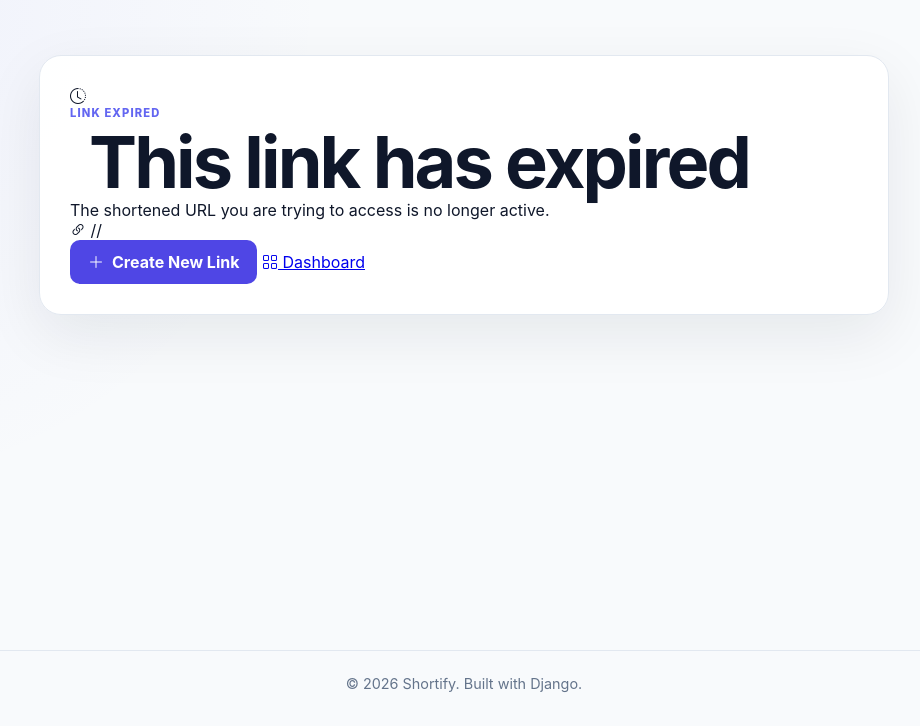
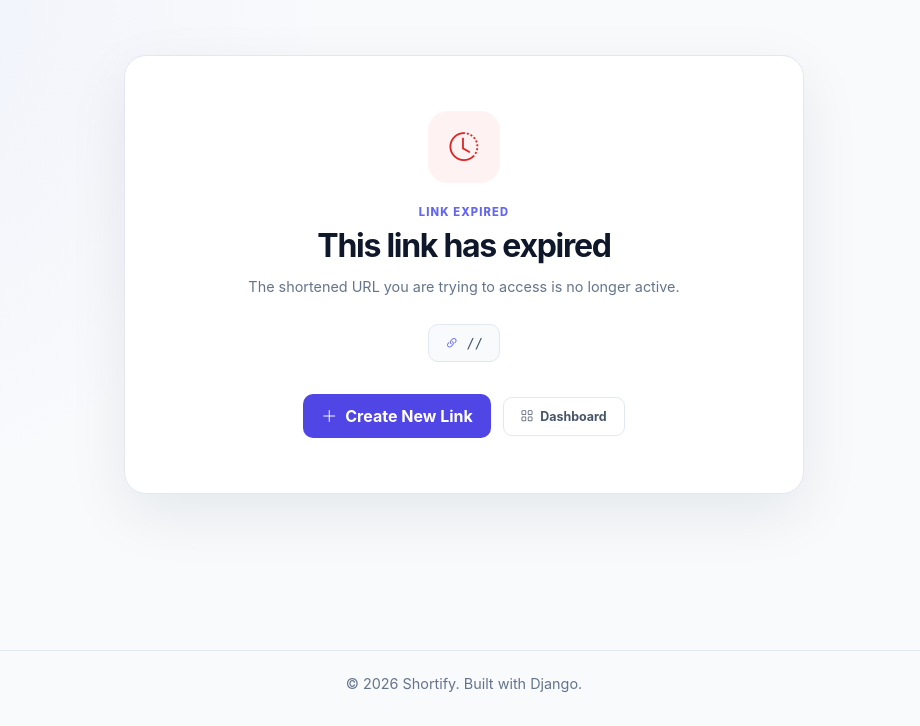
Before and after one commit to pokhrelsamir/Shortify, a Django app: template links/templates/links/expired.html in a window 1280 px wide. Shown: the part 74-800 px from the top of the page, without its empty margins (176-1096 px from the left). Run offline with Django 5.2, Linux system fonts and the light colour scheme; the template is opened without the code that fills it, so the values that code supplies are empty.

Commit message:
CSS to support expired.html

```diff
--- a/links/static/links/css/style.css
+++ b/links/static/links/css/style.css
@@ -2358,3 +2358,194 @@ h1 span {
     }
 
 }
+
+
+/* =========================================================
+   EXPIRED LINK PAGE
+========================================================= */
+
+.expired-card {
+    text-align: center;
+
+    max-width: 680px;
+
+    margin: 0 auto;
+
+    padding: 55px 40px;
+}
+
+
+.expired-icon {
+    display: flex;
+
+    align-items: center;
+    justify-content: center;
+
+    width: 72px;
+    height: 72px;
+
+    margin: 0 auto 22px;
+
+    border-radius: 20px;
+
+    background: #fef2f2;
+
+    color: #dc2626;
+
+    font-size: 1.8rem;
+}
+
+
+.expired-card h1 {
+    margin: 10px 0 12px;
+
+    font-size: 2rem;
+
+    font-weight: 750;
+}
+
+
+.expired-description {
+    max-width: 480px;
+
+    margin: 0 auto;
+
+    color: #64748b;
+
+    font-size: 0.9rem;
+
+    line-height: 1.7;
+}
+
+
+.expired-url {
+    display: inline-flex;
+
+    align-items: center;
+
+    gap: 8px;
+
+    margin-top: 25px;
+
+    padding: 10px 16px;
+
+    border: 1px solid #e2e8f0;
+
+    border-radius: 10px;
+
+    background: #f8fafc;
+
+    color: #475569;
+
+    font-family: monospace;
+
+    font-size: 0.85rem;
+}
+
+
+.expired-url i {
+    color: #6366f1;
+}
+
+
+.expired-date {
+    display: flex;
+
+    align-items: center;
+    justify-content: center;
+
+    gap: 8px;
+
+    margin-top: 18px;
+
+    color: #64748b;
+
+    font-size: 0.8rem;
+}
+
+
+.expired-date i {
+    color: #dc2626;
+}
+
+
+.expired-date strong {
+    color: #334155;
+}
+
+
+.expired-actions {
+    display: flex;
+
+    align-items: center;
+    justify-content: center;
+
+    gap: 12px;
+
+    margin-top: 32px;
+}
+
+
+.secondary-button {
+    display: inline-flex;
+
+    align-items: center;
+    justify-content: center;
+
+    gap: 7px;
+
+    padding: 11px 17px;
+
+    border: 1px solid #e2e8f0;
+
+    border-radius: 9px;
+
+    background: #ffffff;
+
+    color: #475569;
+
+    font-size: 0.78rem;
+
+    font-weight: 650;
+
+    text-decoration: none;
+
+    transition:
+        background 0.2s ease,
+        border-color 0.2s ease,
+        transform 0.2s ease;
+}
+
+
+.secondary-button:hover {
+    background: #f8fafc;
+
+    border-color: #cbd5e1;
+
+    transform: translateY(-1px);
+}
+
+
+@media (max-width: 600px) {
+
+    .expired-card {
+        padding: 40px 22px;
+    }
+
+
+    .expired-card h1 {
+        font-size: 1.6rem;
+    }
+
+
+    .expired-actions {
+        flex-direction: column;
+    }
+
+
+    .expired-actions .primary-button,
+    .expired-actions .secondary-button {
+        width: 100%;
+    }
+
+}
```
